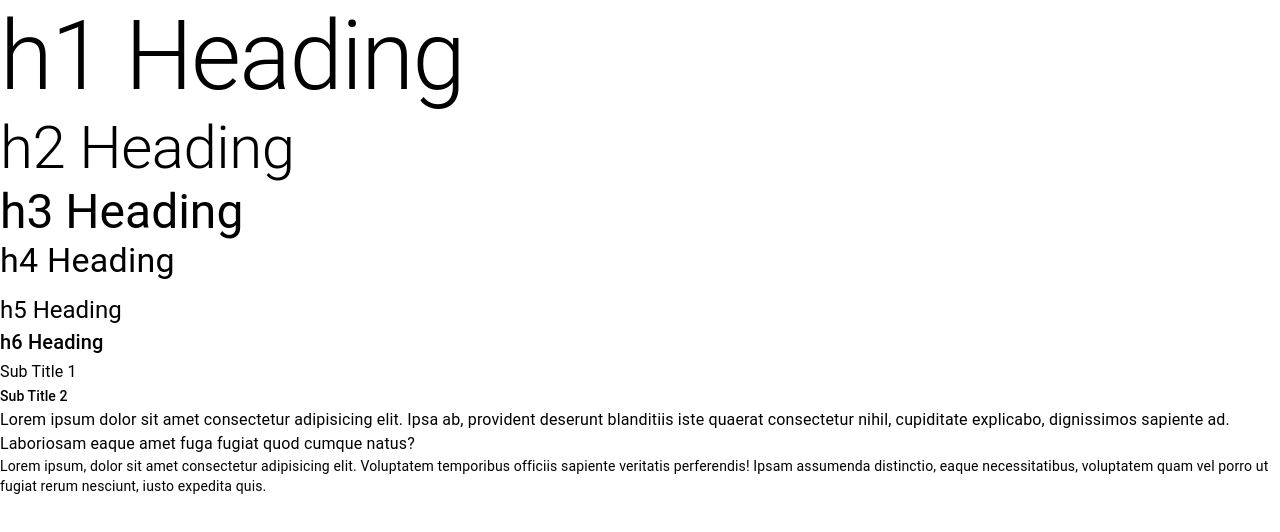
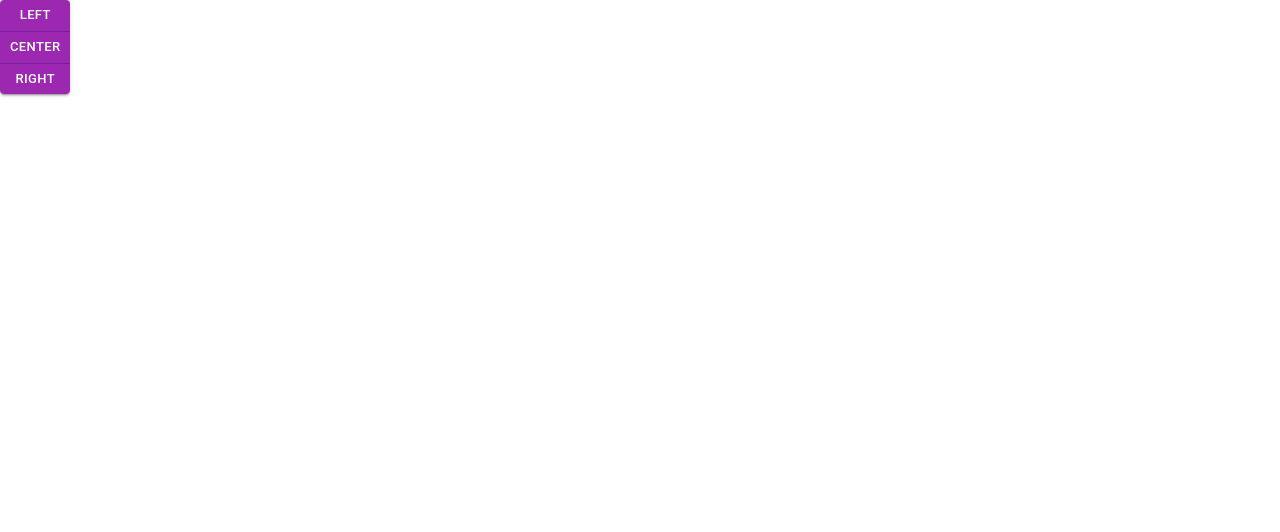
Before and after one commit to jeus0630/react-mui-demo, a React (Vite) app: page / in a window 1280 px wide. Shown: the top 532 px of the page. Built offline with nearby package versions, Linux system fonts and the light colour scheme.

Commit message:
Mui Button Group

```diff
--- a/src/App.css
+++ b/src/App.css
@@ -1,5 +1,6 @@
 .App {
   text-align: center;
+
 }
 
 .App-logo {
--- a/src/App.tsx
+++ b/src/App.tsx
@@ -1,10 +1,11 @@
+import MuiButton from "./components/MuiButton"
 import MuiTypography from "./components/MuiTypography"
 
 function App() {
 
   return(
     <div className="App">
-      <MuiTypography></MuiTypography>
+      <MuiButton></MuiButton>
     </div>
   )
 }
--- /dev/null
+++ b/src/components/MuiButton.tsx
@@ -0,0 +1,13 @@
+import { Button, Stack, ButtonGroup } from "@mui/material";
+
+export default function MuiButton(){
+    return (
+        <Stack direction='row'>
+            <ButtonGroup variant="contained" orientation="vertical" size='small' color='secondary' aria-label='alignment button group'>
+                <Button>Left</Button>
+                <Button>Center</Button>
+                <Button>Right</Button>
+            </ButtonGroup>
+        </Stack>
+    )
+}
```
